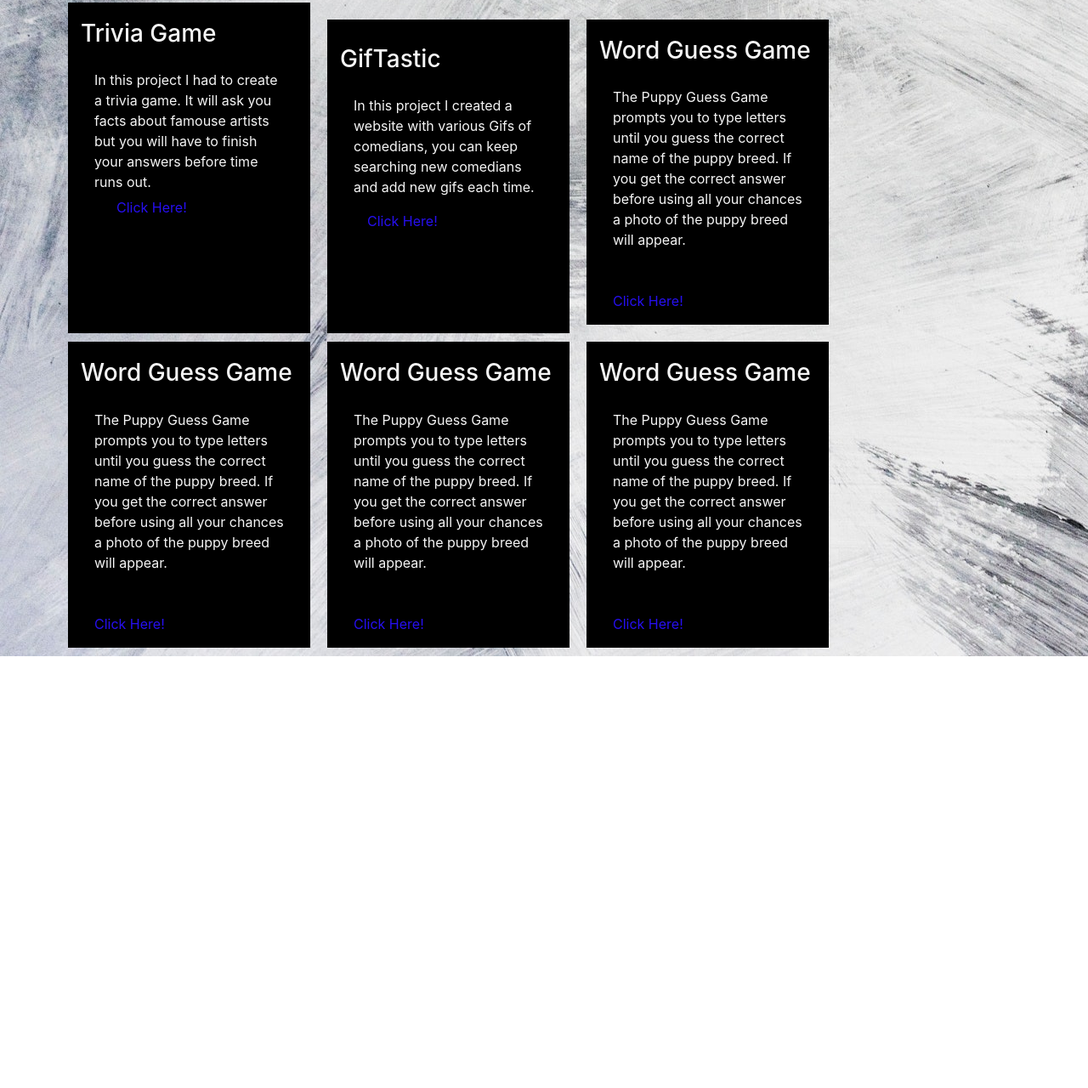
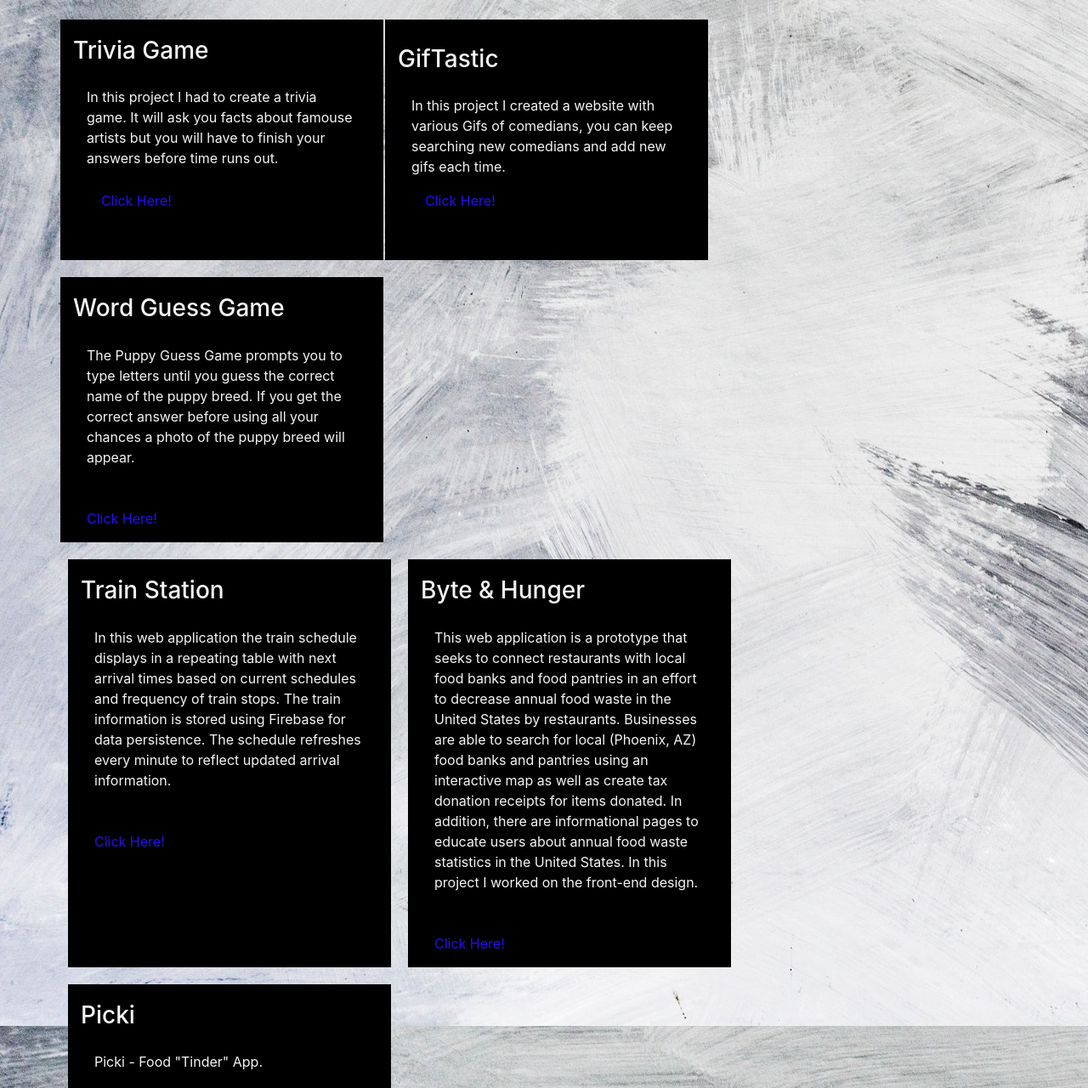
Before and after one commit to neskone1/portfolio2, a plain HTML site: page webdesign.html in a window 1280 px wide. Shown: the part 460-1740 px from the top of the page at 85% size. Before the commit the page ends 1232 px from the top, so only its background shows below. Drawn offline with nearby package versions, Linux system fonts and the light colour scheme.

Commit message:
working with css

```diff
--- a/assets/css/style.css
+++ b/assets/css/style.css
@@ -65,7 +65,7 @@ h2{
 #about{
     background-color: black;
 
-    display: block;
+
     width: center;
     height: center;
 
@@ -89,12 +89,14 @@ h2{
 #trivia{
     background-color: black;
 
-    display: block;
+
     width: center;
     height: center;
-    margin-top: -10px;
-    margin-left: 10px;
-    margin-right: 10px;
+    margin-top: 10px;
+    margin-left: 1px;
+ margin-right: 1px;
+
+    margin-bottom: 10px;
 
 
 }
@@ -111,13 +113,16 @@ h2{
 #Gif{
     background-color: black;
 
-    display: block;
+
     width: center;
     height: center;
- margin-left: 10px;
+    margin-left: 1px;
+    margin-right: 1px;
+
  margin-top: 10px;
  padding-top: 10px;
- margin-right: 10px;
+
+ margin-bottom: 10px;
 
 
 }
@@ -126,6 +131,35 @@ h2{
     color: aqua;
 }
 #guess {
+
+    background-color: #000000;
+
+
+    width: center;
+    height: center;
+ margin-top: 10px;
+ margin-left: 1px;
+ margin-right: 1px;
+ margin-bottom: 10px;
+
+
+}
+#train{
+    background-color: black;
+
+    display: block;
+    width: center;
+    height: center;
+ margin-top: 10px;
+ margin-left: 10px;
+ margin-right: 10px;
+ margin-bottom: 10px;
+
+
+
+}
+
+#byte{
 
     background-color: black;
 
@@ -136,7 +170,20 @@ h2{
  margin-left: 10px;
  margin-right: 10px;
  margin-bottom: 10px;
- float: left;
+
+}
+#picki{
+    background-color: black;
+
+    display: block;
+    width: center;
+    height: center;
+ margin-top: 10px;
+ margin-left: 10px;
+ margin-right: 10px;
+ margin-bottom: 10px;
+
+
 }
 main {
     height: 100vh;
--- a/webdesign.html
+++ b/webdesign.html
@@ -66,7 +66,7 @@
 
   <div class="container">
     <div class="row">
-      <div id="trivia" class="col-lg-3">
+      <div id="trivia" class=" col-md-4 col-lg-4 ">
 
 
         <h3 class="trivia">Trivia Game</h3>
@@ -77,7 +77,7 @@
         </p>
 
       </div>
-      <div id="Gif" class="col-lg-3">
+      <div id="Gif" class="col-md-4  col-lg-4">
 
 
         <h3 class="trivia">GifTastic</h3>
@@ -87,7 +87,7 @@
             href=" https://neskone1.github.io/GifTastic/">Click Here!</a>
         </p>
       </div>
-      <div id="guess" class="col-lg-3">
+      <div id="guess" class="col-md-4  col-lg-4">
 
         <h3 class="trivia">Word Guess Game</h3>
         <p class="about"> The Puppy Guess Game prompts you to type letters until you guess the correct name of the puppy
@@ -98,33 +98,47 @@
       </div>
 
 
-      <div id="guess" class="col-lg-3">
 
-        <h3 class="trivia">Word Guess Game</h3>
-        <p class="about"> The Puppy Guess Game prompts you to type letters until you guess the correct name of the puppy
-          breed.
-          If you get the correct answer before using all your chances a photo of the puppy breed will appear. </p>
-        <a class="nav-link py-3 px-0 px-lg-3 rounded js-scroll-trigger"
-          href=" https://neskone1.github.io/Word-Guess-Game/">Click Here!</a>
+
+    </div>
   </div>
 
-      <div id="guess" class="col-lg-3">
+  <div class="container">
+      <div class="row">
 
-        <h3 class="trivia">Word Guess Game</h3>
-        <p class="about"> The Puppy Guess Game prompts you to type letters until you guess the correct name of the puppy
-          breed.
-          If you get the correct answer before using all your chances a photo of the puppy breed will appear. </p>
+
+  <div id="train" class="col-lg-4">
+
+      <h3 class="trivia">Train Station</h3>
+      <p class="about">  In this web application the train schedule displays in a repeating table with next arrival times based on current schedules and frequency of train stops.
+         The train information is stored using Firebase for data persistence. The schedule
+          refreshes every minute to reflect updated arrival information.   </p>
       <a class="nav-link py-3 px-0 px-lg-3 rounded js-scroll-trigger"
-          href=" https://neskone1.github.io/Word-Guess-Game/">Click Here!</a>
+        href="https://neskone1.github.io/Train_Activity/">Click Here!</a>
     </div>
-      <div id="guess" class="col-lg-3">
 
-          <h3 class="trivia">Word Guess Game</h3>
-          <p class="about"> The Puppy Guess Game prompts you to type letters until you guess the correct name of the puppy
-            breed.
-            If you get the correct answer before using all your chances a photo of the puppy breed will appear. </p>
+    <div id="byte" class="col-lg-4">
+
+      <h3 class="trivia">Byte & Hunger</h3>
+      <p class="about"> This web application is a prototype that seeks to connect restaurants with local food banks
+        and food pantries in an effort to decrease annual food waste in the United States by restaurants.
+         Businesses are able to search for local (Phoenix, AZ) food banks and pantries using an interactive map
+          as well as create tax donation receipts for items donated. In addition,
+        there are informational pages to educate users about annual food waste statistics in the United States.
+        In this project I worked on the front-end design.
+       </p>
+
       <a class="nav-link py-3 px-0 px-lg-3 rounded js-scroll-trigger"
-            href=" https://neskone1.github.io/Word-Guess-Game/">Click Here!</a>
+        href="https://christytreviranus.github.io/Byte-Hunger/hero-page.html">Click Here!</a>
+    </div>
+    <div id="picki" class="col-lg-4">
+
+        <h3 class="trivia">Picki</h3>
+        <p class="about"> Picki - Food "Tinder" App. </p>
+        <p class="about"> In this application you can find your next food destination by searching various locations.
+          The purpose of this application is to help you choose a restaurant, you can also review each restaurant with emojis provided on the application.    </p>
+        <a class="nav-link py-3 px-0 px-lg-3 rounded js-scroll-trigger"
+          href=" https://picki-food.herokuapp.com">Click Here!</a>
       </div>
 
     </div>
@@ -132,8 +146,6 @@
 
 
 
-
-
 </body>
 
 </html>
```
Lines whose indentation alone changed are shown as unchanged.
